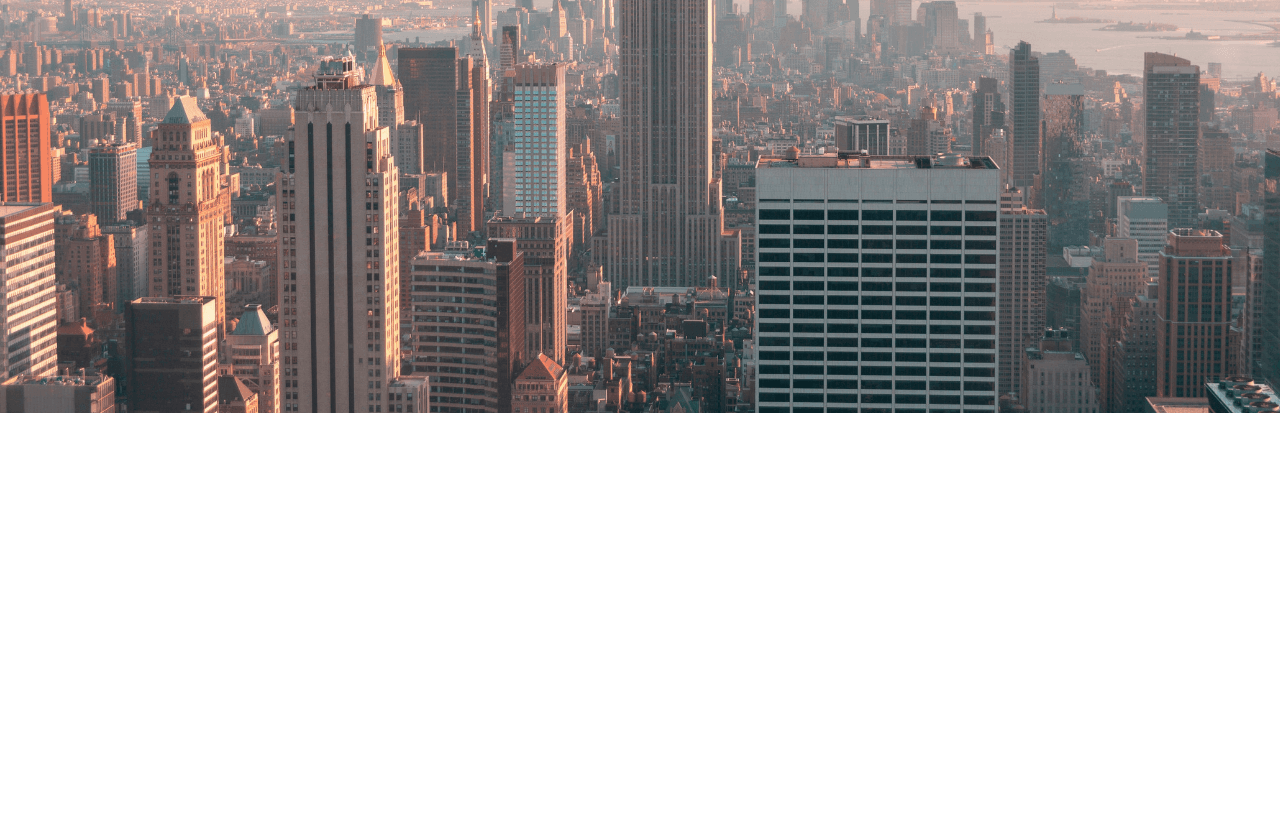
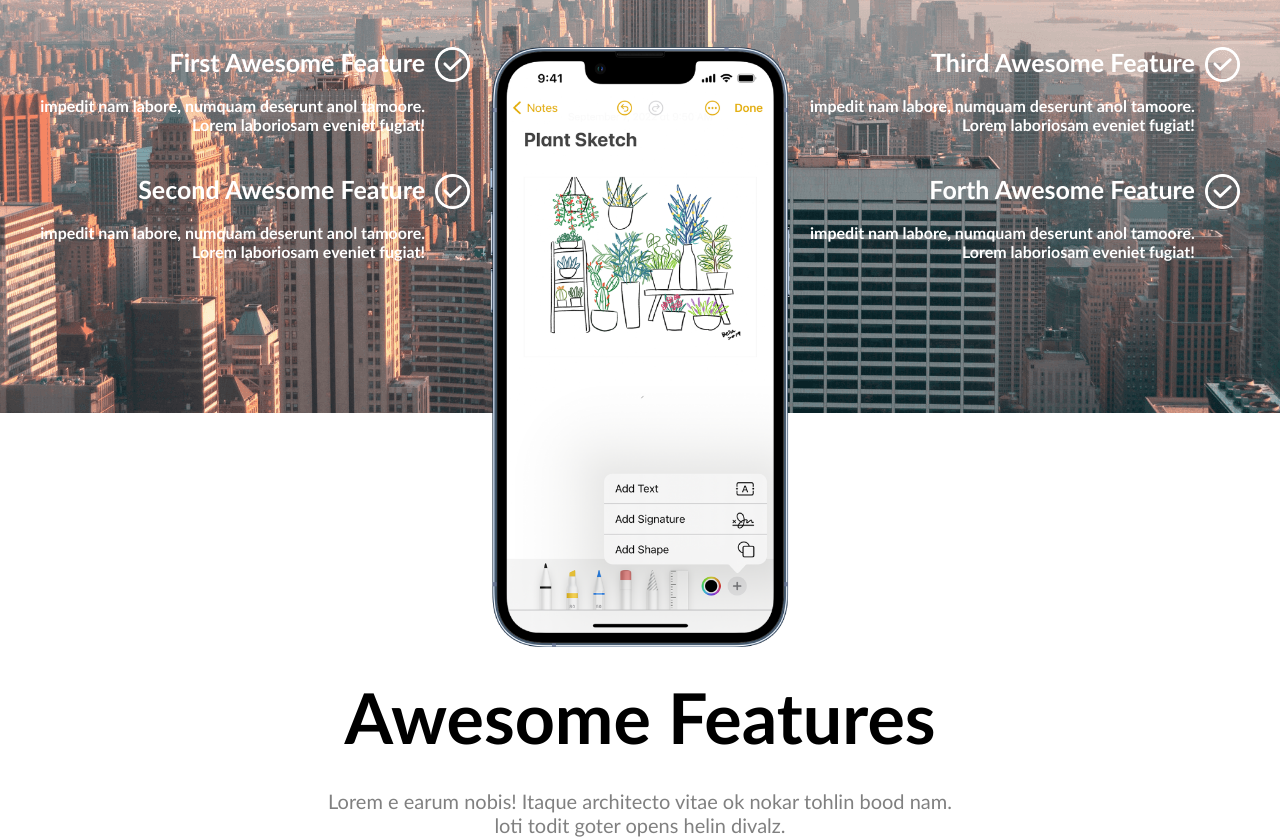
Before and after one commit to baharansheikh/last-css-task, a plain HTML site: page index.html in a window 1280 px wide. Shown: the part 355-1192 px from the top of the page. Before the commit the page ends 1000 px from the top, so only its background shows below. Drawn offline with nearby package versions, Linux system fonts and the light colour scheme.

Commit message:
explenation part

```diff
--- a/index.html
+++ b/index.html
@@ -30,7 +30,89 @@
                     <p>Buy In Google Play</p>
                 </div>
             </div>
+
+            <!--phone-->
+            <div class="phonebox">
+                <!--text on the both sides of the phone-->
+                <div class="column" data-aos="fade-right" data-aos-offset="600">
+                    <!--first feature-->
+                    <div class="feature">
+                        <div class="textfeature">
+                            <p style="font-size: 25px;">First Awesome Feature</p>
+                            <br>
+                            <p>impedit nam labore, numquam deserunt anol tamoore.</p>
+                            <p>Lorem laboriosam eveniet fugiat!</p>
+                        </div>
+
+                        <div class="tick">
+                            <img src="icons/tick.png" alt="tick">
+                        </div>
+                    </div>
+                    <!--second feature-->
+                    <div class="feature">
+                        <div class="textfeature">
+                            <p style="font-size: 25px;">Second Awesome Feature</p>
+                            <br>
+                            <p>impedit nam labore, numquam deserunt anol tamoore.</p>
+                            <p>Lorem laboriosam eveniet fugiat!</p>
+                        </div>
+
+                        <div class="tick">
+                            <img src="icons/tick.png" alt="tick">
+                        </div>
+                    </div>
+                </div>
+
+                <div class="iphoneimage" data-aos="fade-up" data-aos-offset="600">
+
+                    <img src="images/iphone.png" alt="iphone">
+
+                </div>
+
+                <div class="column" data-aos="fade-left" data-aos-offset="600">
+
+                    <!--third feature-->
+                    <div class="feature">
+                        <div class="textfeature">
+                            <p style="font-size: 25px;">Third Awesome Feature</p>
+                            <br>
+                            <p>impedit nam labore, numquam deserunt anol tamoore.</p>
+                            <p>Lorem laboriosam eveniet fugiat!</p>
+                        </div>
+
+                        <div class="tick">
+                            <img src="icons/tick.png" alt="tick">
+                        </div>
+                    </div>
+                    <!--forth feature-->
+                    <div class="feature">
+                        <div class="textfeature">
+                            <p style="font-size: 25px;">Forth Awesome Feature</p>
+                            <br>
+                            <p>impedit nam labore, numquam deserunt anol tamoore.</p>
+                            <p>Lorem laboriosam eveniet fugiat!</p>
+                        </div>
+
+                        <div class="tick">
+                            <img src="icons/tick.png" alt="tick">
+                        </div>
+                    </div>
+
+                </div>
+            </div>
         </header>
+
+        <div class="explenation">
+            <h1>Awesome Features</h1>
+            <p>Lorem e earum nobis! Itaque architecto vitae ok nokar tohlin bood nam.</p>
+            <p>loti todit goter opens helin divalz.</p>
+
+
+
+        </div>
+
+        <!--black background-->
+        <div class="cover"></div>
 
 
 
--- a/styles.css
+++ b/styles.css
@@ -2,25 +2,26 @@
 body{
     margin: 0px;
     font-family: 'Gill Sans', 'Gill Sans MT', Calibri, 'Trebuchet MS', sans-serif;
+    position: relative;
 }
 header{
     background-image: url("images/building.png");
     width: 100%;
     height: 1000px;
-    background-repeat: no-repeat;
+    background-repeat:no-repeat;
     margin: 0px;
 }
 
 .title{
     padding-top: 120px;
     font-size: 50px;
-    color: rgb(156, 155, 155);
+    color:white;
     text-align: center;
 }
 
 .textheader{
     text-align: center;
-    color: #6b6b6b;
+    color:white;
     margin: 20px;
 }
 
@@ -60,3 +61,79 @@ header{
     justify-content: center;
     gap: 50px;
 }
+
+.textfeature{
+    color: white;
+    font-weight: 600;
+    display: flex;
+    flex-direction: column;
+    align-items: flex-end;
+}
+
+.textfeature p{
+    margin: 0px;
+}
+
+.tick img{
+    width: 35px;
+    height: 35px;
+}
+
+.feature{
+    display: flex;
+    gap: 10px;
+}
+
+/*
+
+.cover{
+    margin: 0px;
+    width: 100%;
+    height: 1000px;
+    position: absolute;
+    background-color: black;
+    top: 1px;
+    opacity: 0.5;
+    z-index: -100;
+}
+
+*/
+
+.column{
+    display: flex;
+    flex-direction: column;
+    gap: 40px;
+}
+
+
+.iphoneimage img{
+    width: 300px;
+    height: 600px;
+}
+
+.phonebox{
+    display: flex;
+    justify-content: center;
+    gap: 20px;
+
+}
+
+.explenation{
+    width: 100%;
+    color:black;
+    background-color:white;
+    z-index: 1000;
+}
+
+h1{
+    font-size: 70px;
+    text-align: center;
+    margin: 30px;
+}
+
+.explenation p{
+    margin: 0px;
+    color: gray;
+    font-size: 20px;
+    text-align: center;
+}
```
Also changed, not shown: icons/tick.png (added).
